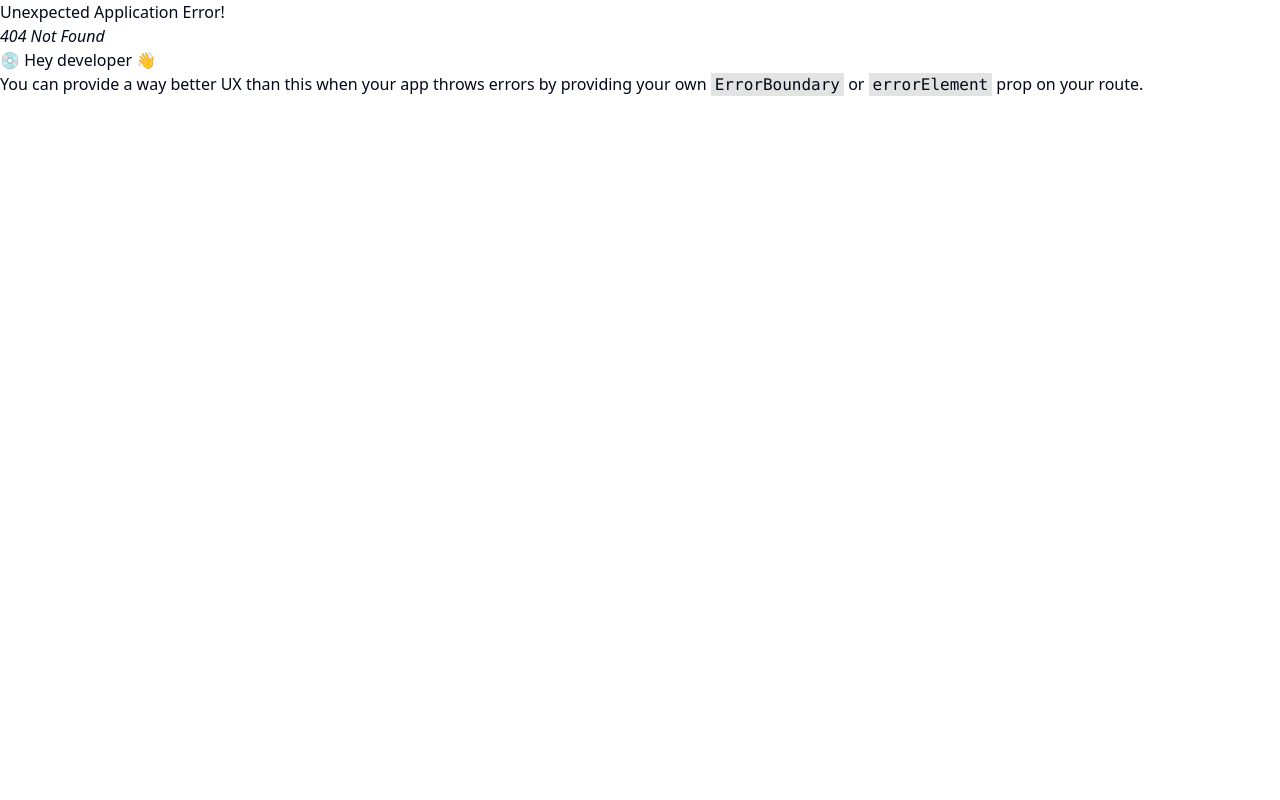
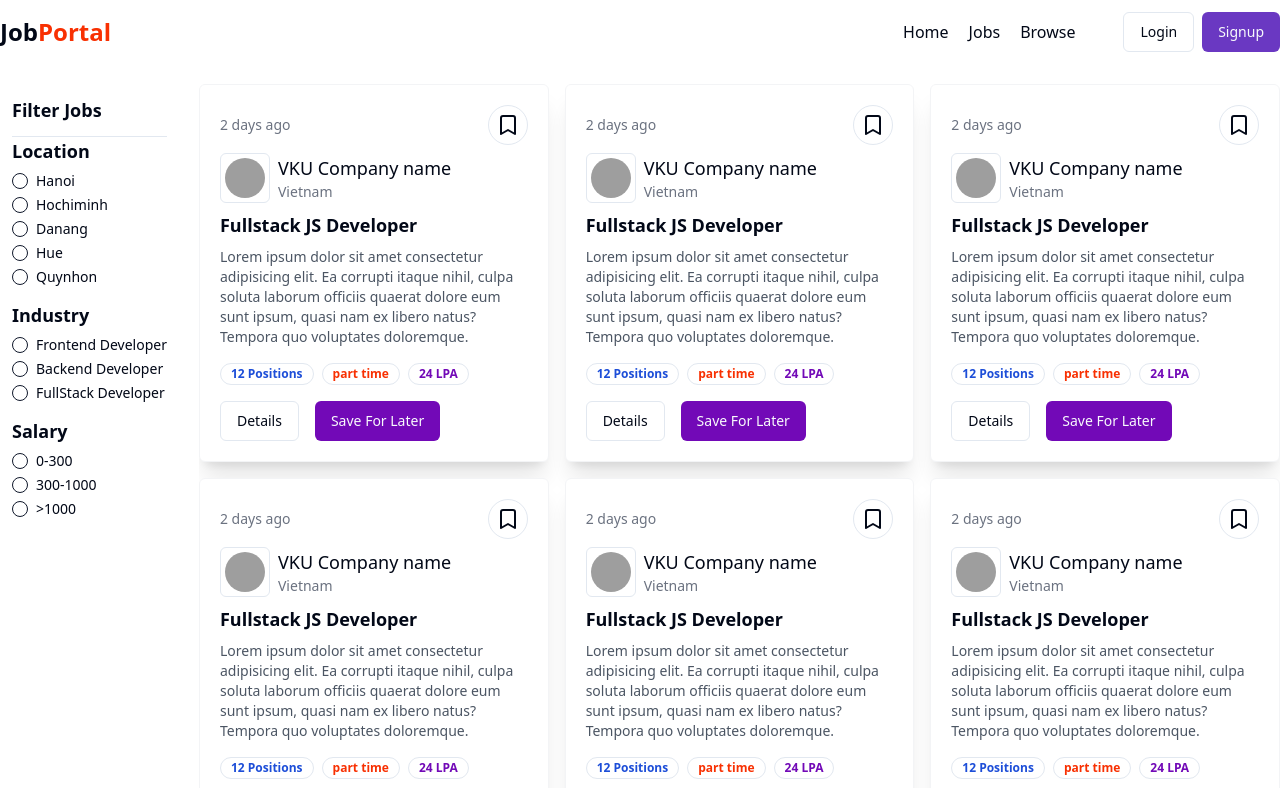
Before and after one commit to thinhnguyenvku/vku-datn-thinhnp17-hanhnth38, a React (Vite) app in the folder frontend/: page /jobs in a window 1280 px wide. Before the commit this address had no page. Built offline with nearby package versions, Linux system fonts and the light colour scheme; grey boxes are pictures that could not be loaded.

Commit message:
Jobs page UI { JobCard FilterCard }

```diff
--- a/frontend/src/App.jsx
+++ b/frontend/src/App.jsx
@@ -4,6 +4,7 @@
 import Signup from "./components/auth/Signup";
 import Home from "./components/Home";
 import Login from "./components/auth/Login";
+import Jobs from "./components/Jobs";
 
 const appRouter = createBrowserRouter([
 	{
@@ -18,6 +19,10 @@
 		path: "/signup",
 		element: <Signup />,
 	},
+	{
+		path: "/jobs",
+		element: <Jobs />,
+	},
 ]);
 
 function App() {
--- /dev/null
+++ b/frontend/src/components/FilterCard.jsx
@@ -0,0 +1,47 @@
+import { RadioGroup, RadioGroupItem } from "./ui/radio-group";
+import { Label } from "./ui/label";
+
+const fitlerData = [
+	{
+		fitlerType: "Location",
+		array: ["Hanoi", "Hochiminh", "Danang", "Hue", "Quynhon"],
+	},
+	{
+		fitlerType: "Industry",
+		array: [
+			"Frontend Developer",
+			"Backend Developer",
+			"FullStack Developer",
+		],
+	},
+	{
+		fitlerType: "Salary",
+		array: ["0-300", "300-1000", ">1000"],
+	},
+];
+
+const FilterCard = () => {
+	return (
+		<div className="w-full bg-white p-3 rounded-md">
+			<h1 className="font-bold text-lg">Filter Jobs</h1>
+			<hr className="mt-3" />
+			<RadioGroup>
+				{fitlerData.map((data, index) => (
+					<div>
+						<h1 className="font-bold text-lg">{data.fitlerType}</h1>
+						{data.array.map((item, idx) => {
+							return (
+								<div className="flex items-center space-x-2 my-2">
+									<RadioGroupItem value={item} id={item} />
+									<Label htmlFor={item}>{item}</Label>
+								</div>
+							);
+						})}
+					</div>
+				))}
+			</RadioGroup>
+		</div>
+	);
+};
+
+export default FilterCard;
--- /dev/null
+++ b/frontend/src/components/Job.jsx
@@ -0,0 +1,59 @@
+import { Bookmark } from "lucide-react";
+import { Button } from "./ui/button";
+import { Avatar, AvatarImage } from "./ui/avatar";
+import { Badge } from "./ui/badge";
+
+const Job = () => {
+	return (
+		<div className="p-5 rounded-md shadow-xl bg-white border border-gray-100">
+			<div className="flex items-center justify-between">
+				<p className="text-sm text-gray-500">2 days ago</p>
+				<Button variant="outline" className="rounded-full" size="icon">
+					<Bookmark />
+				</Button>
+			</div>
+
+			<div className="flex items-center gap-2 my-2">
+				<Button className="p-6" variant="outline" size="icon">
+					<Avatar>
+						<AvatarImage src="https://imgthumb-cdn.thethao247.vn/thumbamp/storage/files/tranvutung/2024/01/20/lionel-messi-argentina-olympic-2024-1705722503-105044avatar.jpg" />
+					</Avatar>
+				</Button>
+
+				<div>
+					<h1 className="font-medium text-lg">VKU Company name</h1>
+					<p className="text-sm text-gray-500">Vietnam</p>
+				</div>
+			</div>
+
+			<div>
+				<h1 className="font-bold text-lg my-2">Fullstack JS Developer</h1>
+				<p className="text-sm text-gray-600">
+					Lorem ipsum dolor sit amet consectetur adipisicing elit. Ea
+					corrupti itaque nihil, culpa soluta laborum officiis quaerat
+					dolore eum sunt ipsum, quasi nam ex libero natus? Tempora
+					quo voluptates doloremque.
+				</p>
+			</div>
+
+			<div className="flex items-center gap-2 mt-4">
+				<Badge className={"text-blue-700 font-bold"} variant="ghost">
+					12 Positions
+				</Badge>
+				<Badge className={"text-[#F83002] font-bold"} variant="ghost">
+					part time
+				</Badge>
+				<Badge className={"text-[#7209b7] font-bold"} variant="ghost">
+					24 LPA
+				</Badge>
+			</div>
+
+			<div className="flex items-center gap-4 mt-4">
+				<Button variant="outline">Details</Button>
+				<Button className="bg-[#7209b7]">Save For Later</Button>
+			</div>
+		</div>
+	);
+};
+
+export default Job;
--- /dev/null
+++ b/frontend/src/components/Jobs.jsx
@@ -0,0 +1,35 @@
+import FilterCard from "./FilterCard";
+import Job from "./Job";
+import NavBar from "./shared/NavBar";
+
+const jobArray = [1, 2, 3, 4, 5, 6, 7, 8, 9, 10];
+
+const Jobs = () => {
+	return (
+		<div>
+			<NavBar />
+			<div className="max-w-7xl mx-auto mt-5">
+				<div className="flex gap-5">
+					<div className="w-20%">
+						<FilterCard />
+					</div>
+					{jobArray.length <= 0 ? (
+						<span>Job not found</span>
+					) : (
+						<div className="flex-1 h-[88vh] overflow-y-auto pb-5">
+							<div className="grid grid-cols-3 gap-4">
+								{jobArray.map((item, index) => (
+									<div>
+										<Job />
+									</div>
+								))}
+							</div>
+						</div>
+					)}
+				</div>
+			</div>
+		</div>
+	);
+};
+
+export default Jobs;
--- a/frontend/src/components/shared/NavBar.jsx
+++ b/frontend/src/components/shared/NavBar.jsx
@@ -16,9 +16,15 @@
 				</div>
 				<div className="flex items-center gap-12">
 					<ul className="flex font-medium items-center gap-5">
-						<li>Home</li>
-						<li>Jobs</li>
-						<li>Browse</li>
+						<li>
+							<Link to="/">Home</Link>
+						</li>
+						<li>
+							<Link to="/jobs">Jobs</Link>
+						</li>
+						<li>
+							<Link to="/browse">Browse</Link>
+						</li>
 					</ul>
 
 					{!user ? (
```
